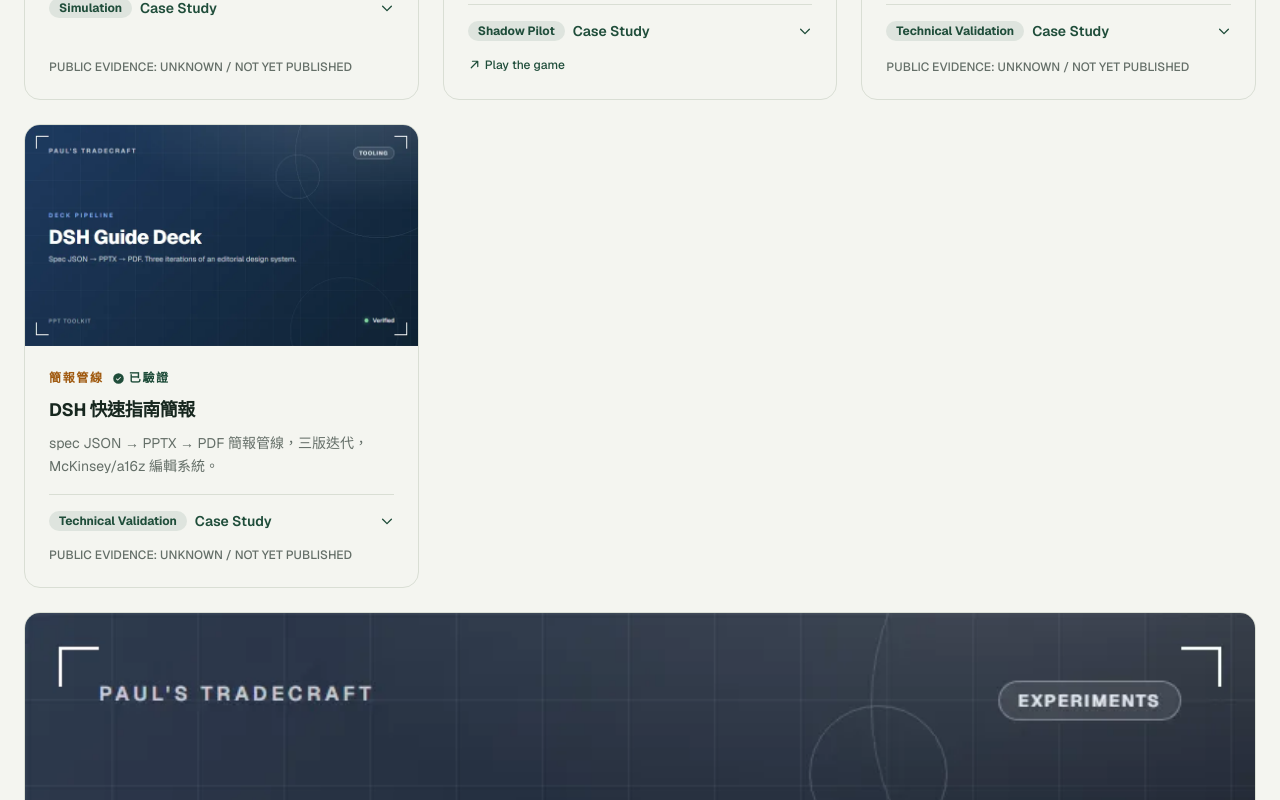
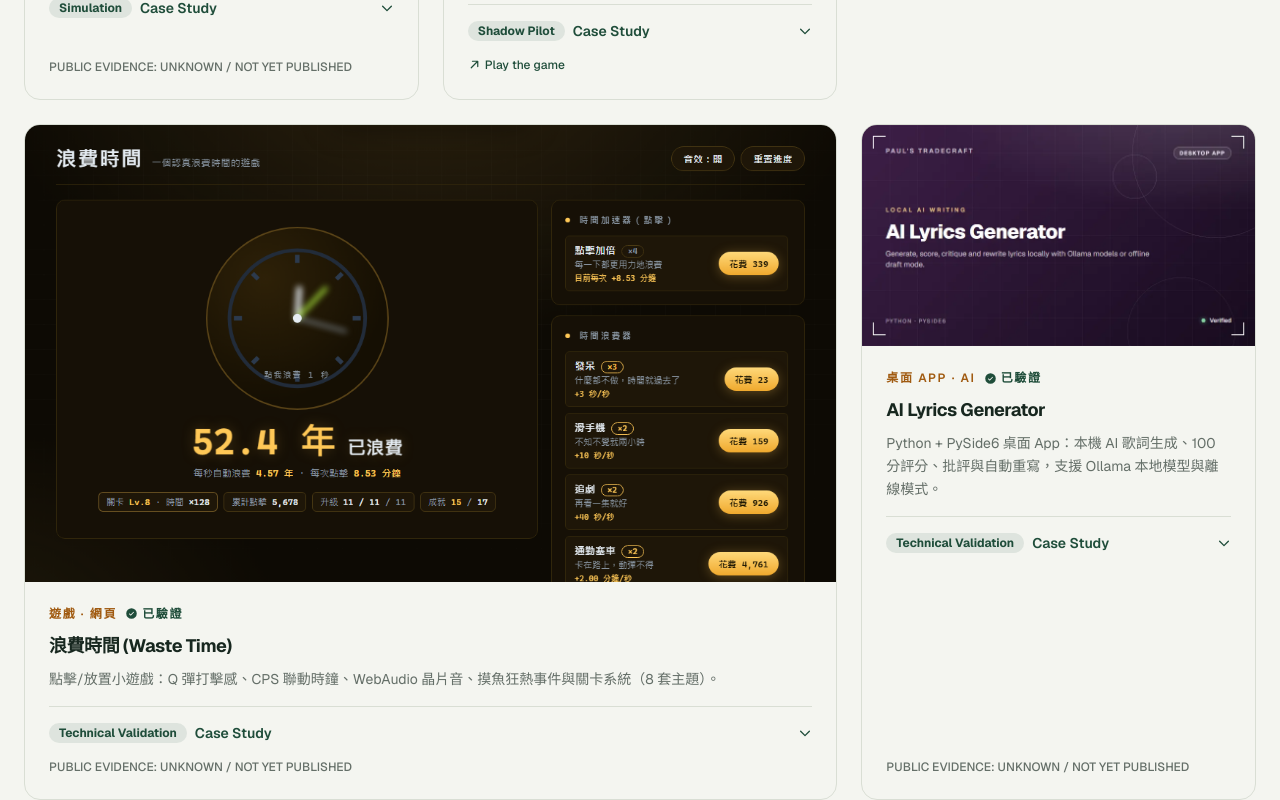
Before and after one commit to apchen1978/pauls-tradecraft, a React (Vite) app: page / in a window 1280 px wide. Shown: the part 2020-2820 px from the top of the page. Built offline with nearby package versions, Linux system fonts and the light colour scheme.

Commit message:
feat: 新增「浪費時間」遊戲專案；正面表達調整（移除重複 UNKNOWN 尾巴）；one-pager 同步

```diff
--- a/content/onepager-data.json
+++ b/content/onepager-data.json
@@ -19,6 +19,7 @@
   ],
   "worksTitle": "SELECTED WORKS · 精選作品",
   "works": [
+    "浪費時間 · 點擊/放置小遊戲，爽度與關卡系統",
     "Lil Matt's Gaming World · 雙模式原創遊戲，可即時遊玩",
     "窗簾軟裝 Pilot 追蹤器 · 23/23 驗證，3 期模擬",
     "銷售 Pilot 案例簡報 · 公開 live demo",
--- a/src/data/works.js
+++ b/src/data/works.js
@@ -40,12 +40,12 @@ export const works = [
         en: "AI collaboration (Codex/DSH) · Excel · dependency-free verification scripts",
       },
       result: {
-        zh: "23/23 零依賴驗證通過；3 期模擬（基礎/資料模型/報價版本）完成，附 inspect 證據檔。未上線生產（UNKNOWN）。",
-        en: "23/23 dependency-free checks pass; three simulation rounds complete with inspect evidence files. Not in production (UNKNOWN).",
+        zh: "23/23 零依賴驗證通過；3 期模擬（基礎/資料模型/報價版本）完成，附 inspect 證據檔。",
+        en: "23/23 dependency-free checks pass; three simulation rounds complete with inspect evidence files.",
       },
       evidence: {
-        zh: "工作區 outputs/ 含 3 組 xlsx + inspect.ndjson；RUNME.md + verify 23/23。無公開 URL。",
-        en: "Workspace outputs/ contains 3 xlsx + inspect.ndjson pairs; RUNME.md + verify 23/23. No public URL.",
+        zh: "工作區 outputs/ 含 3 組 xlsx + inspect.ndjson；RUNME.md + verify 23/23。",
+        en: "Workspace outputs/ contains 3 xlsx + inspect.ndjson pairs; RUNME.md + verify 23/23.",
       },
     },
   },
@@ -82,8 +82,8 @@ export const works = [
         en: "AI collaboration (Codex/DSH) · Excel · GitHub Pages",
       },
       result: {
-        zh: "已交付單頁案例簡報；公開 repo + GitHub Pages live demo 上線。無商業成果數據（UNKNOWN）。",
-        en: "One-page brief delivered; public repo and GitHub Pages live demo are live. No commercial outcome data (UNKNOWN).",
+        zh: "已交付單頁案例簡報；公開 repo + GitHub Pages live demo 上線。",
+        en: "One-page brief delivered; public repo and GitHub Pages live demo are live.",
       },
       evidence: {
         zh: "公開 demo：https://apchen1978.github.io/curtain-sales-pilot-demo/",
@@ -123,12 +123,12 @@ export const works = [
         en: "AI collaboration (Codex/DSH) · simulated data (SIMULATION tier) · inspect tooling",
       },
       result: {
-        zh: "三輪模擬完成，每輪附 .inspect.ndjson 證據；23/23 驗證通過。屬模擬，非真實業務結果（UNKNOWN）。",
-        en: "Three rounds complete, each with .inspect.ndjson evidence; 23/23 checks pass. Simulation only, not real business results (UNKNOWN).",
+        zh: "三輪模擬完成，每輪附 .inspect.ndjson 證據；23/23 驗證通過。",
+        en: "Three rounds complete, each with .inspect.ndjson evidence; 23/23 checks pass.",
       },
       evidence: {
-        zh: "工作區 outputs/ 的 pilot-001/002/003 xlsx + inspect.ndjson。無公開 URL。",
-        en: "Workspace outputs/ pilot-001/002/003 xlsx + inspect.ndjson. No public URL.",
+        zh: "工作區 outputs/ 的 pilot-001/002/003 xlsx + inspect.ndjson。",
+        en: "Workspace outputs/ pilot-001/002/003 xlsx + inspect.ndjson.",
       },
     },
   },
@@ -165,12 +165,54 @@ export const works = [
         en: "Vite + TypeScript + Canvas 2D · WebAudio · speechSynthesis (no backend, zero runtime deps)",
       },
       result: {
-        zh: "雙模式皆完成；Shadow Mode 確定性驗證通過；headless Chrome 四路輸入測試通過。屬技術驗證/Shadow Pilot，無真實使用者數據（UNKNOWN）。",
-        en: "Both modes complete; Shadow Mode determinism verified; four input paths tested in headless Chrome. Technical validation / shadow pilot; no real usage data (UNKNOWN).",
+        zh: "雙模式皆完成；Shadow Mode 確定性驗證通過；headless Chrome 四路輸入測試通過。",
+        en: "Both modes complete; Shadow Mode determinism verified; four input paths tested in headless Chrome.",
       },
       evidence: {
         zh: "公開 demo：https://apchen1978.github.io/signal-rift-typing-demo/",
         en: "Public demo: https://apchen1978.github.io/signal-rift-typing-demo/",
+      },
+    },
+  },
+  {
+    id: "wastetime",
+    cover: "/images/cover-wastetime.png",
+    imageAlt: "浪費時間 idle clicker 遊戲畫面",
+    span: "col-span-2",
+    icon: "game",
+    verified: true,
+    link: null,
+    zh: {
+      title: "浪費時間 (Waste Time)",
+      desc: "點擊/放置小遊戲：Q 彈打擊感、CPS 聯動時鐘、WebAudio 晶片音、摸魚狂熱事件與關卡系統（8 套主題）。",
+      tag: "遊戲 · 網頁",
+    },
+    en: {
+      title: "Waste Time (Time Waster)",
+      desc: "An idle clicker with squash-and-stretch feedback, CPS-linked clock hands, WebAudio chiptune SFX, slack-bubble frenzy events, and a level system with 8 visual themes.",
+      tag: "Game · Web",
+    },
+    case: {
+      stage: "Technical Validation",
+      problem: {
+        zh: "原本以 Gemini + Project IDX 製作的同名小遊戲因雲端工作區遺失而無法找回，需要一個更好玩的版本。",
+        en: "The original game of the same name, built with Gemini + Project IDX, was lost when the cloud workspace disappeared; it needed a better playable version.",
+      },
+      approach: {
+        zh: "以零依賴單檔 HTML 重建點擊/放置玩法，並加入遊戲爽度工程：Q 彈擠壓、霓虹漣漪、CPS 聯動指針、WebAudio 原生音效、摸魚狂熱事件，以及時間門檻升級與 8 套關卡主題。",
+        en: "Rebuilt the idle-clicker in a zero-dependency single HTML file with game juice: squash-and-stretch clicks, neon ripples, CPS-linked clock hands, native WebAudio sound, slack-bubble frenzy events, and a level system with 8 visual themes.",
+      },
+      tools: {
+        zh: "原生 HTML/CSS/JS · WebAudio · 無頭 Chrome 自動化測試",
+        en: "Vanilla HTML/CSS/JS · WebAudio · headless Chrome automation tests",
+      },
+      result: {
+        zh: "重建完成並可遊玩；點擊、升級、狂熱與關卡系統經無頭 Chrome 端到端測試全數通過。",
+        en: "Rebuilt and playable; click, upgrade, frenzy, and level systems pass end-to-end headless Chrome tests.",
+      },
+      evidence: {
+        zh: "GitHub private repo（apchen1978/wastetime）＋本機專案資料夾，含自動化煙霧測試腳本與遊戲截圖。",
+        en: "GitHub private repo (apchen1978/wastetime) plus local project folder, with automation smoke-test scripts and game screenshots.",
       },
     },
   },
@@ -206,12 +248,12 @@ export const works = [
         en: "Python · PySide6 · Ollama (qwen2.5 / llama3.2) · TXT/DOCX export",
       },
       result: {
-        zh: "V3 功能集完成，本機 exe 產物已建置（40.9MB）。屬技術驗證，無使用者/商業數據（UNKNOWN）。",
-        en: "V3 feature set complete; local EXE build produced (40.9MB). Technical validation; no user/commercial data (UNKNOWN).",
+        zh: "V3 功能集完成，本機 exe 產物已建置（40.9MB）。",
+        en: "V3 feature set complete; local EXE build produced (40.9MB).",
       },
       evidence: {
-        zh: "本地 OneDrive 專案資料夾 + private repo（apchen1978/ai-lyrics-generator）。無公開 URL。",
-        en: "Local OneDrive project folder + private repo (apchen1978/ai-lyrics-generator). No public URL.",
+        zh: "本地 OneDrive 專案資料夾 + private repo（apchen1978/ai-lyrics-generator）。",
+        en: "Local OneDrive project folder + private repo (apchen1978/ai-lyrics-generator).",
       },
     },
   },
@@ -247,12 +289,12 @@ export const works = [
         en: "ppt-toolkit (pptxgenjs) · spec JSON pipeline · AI collaboration",
       },
       result: {
-        zh: "三版簡報產出完成（含 PDF 渲染）。屬工具驗證，無觀眾/業務數據（UNKNOWN）。",
-        en: "Three deck versions produced, with PDF rendering. Tool validation; no audience/business data (UNKNOWN).",
+        zh: "三版簡報產出完成（含 PDF 渲染）。",
+        en: "Three deck versions produced, with PDF rendering.",
       },
       evidence: {
-        zh: "ppt-toolkit/ 內含 spec-dsh-guide.json、make-pptx.mjs、demo 簡報與 PDF。無公開 URL。",
-        en: "ppt-toolkit/ contains spec-dsh-guide.json, make-pptx.mjs, demo deck, and PDF. No public URL.",
+        zh: "ppt-toolkit/ 內含 spec-dsh-guide.json、make-pptx.mjs、demo 簡報與 PDF。",
+        en: "ppt-toolkit/ contains spec-dsh-guide.json, make-pptx.mjs, demo deck, and PDF.",
       },
     },
   },
@@ -288,12 +330,12 @@ export const works = [
         en: "Vanilla HTML/JS · AI collaboration · verification scripts",
       },
       result: {
-        zh: "16/16 驗證通過。private repo，未公開；無使用者數據（UNKNOWN）。",
-        en: "16/16 checks pass. Private repo, not public; no user data (UNKNOWN).",
+        zh: "16/16 驗證通過。",
+        en: "16/16 checks pass.",
       },
       evidence: {
-        zh: "WORKLOG 記錄；repo 為 PRIVATE，無公開 URL。",
-        en: "Recorded in WORKLOG; repo is PRIVATE, no public URL.",
+        zh: "WORKLOG 記錄；repo 為 PRIVATE。",
+        en: "Recorded in WORKLOG; repo is PRIVATE.",
       },
     },
   },
```
Also changed, not shown: public/images/cover-wastetime.png (added).
